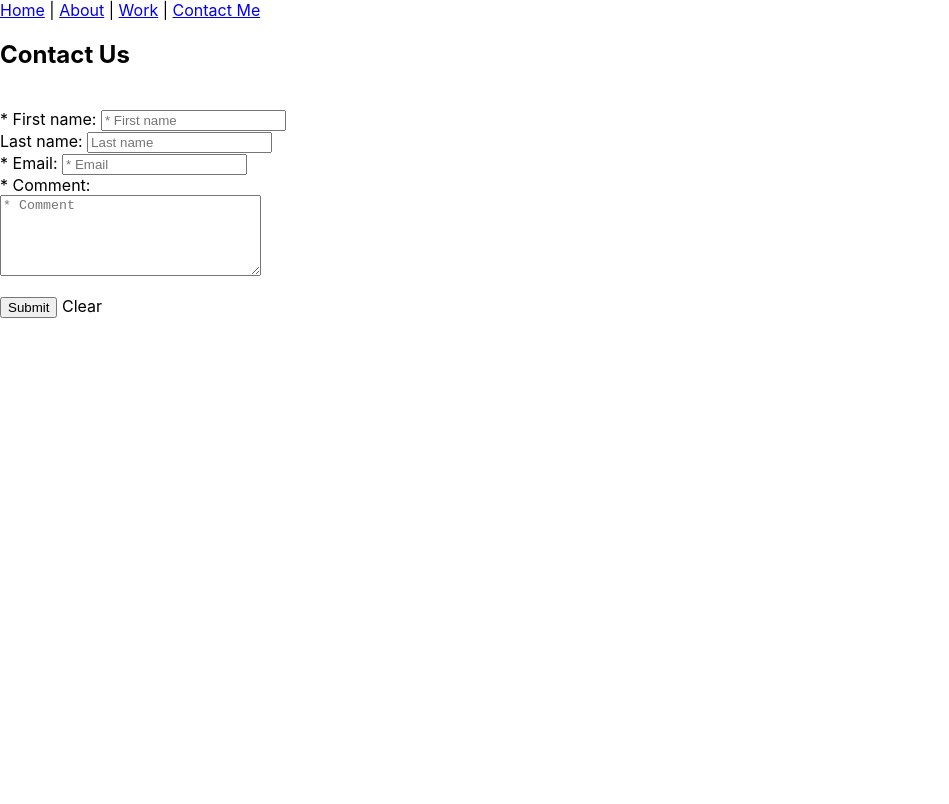
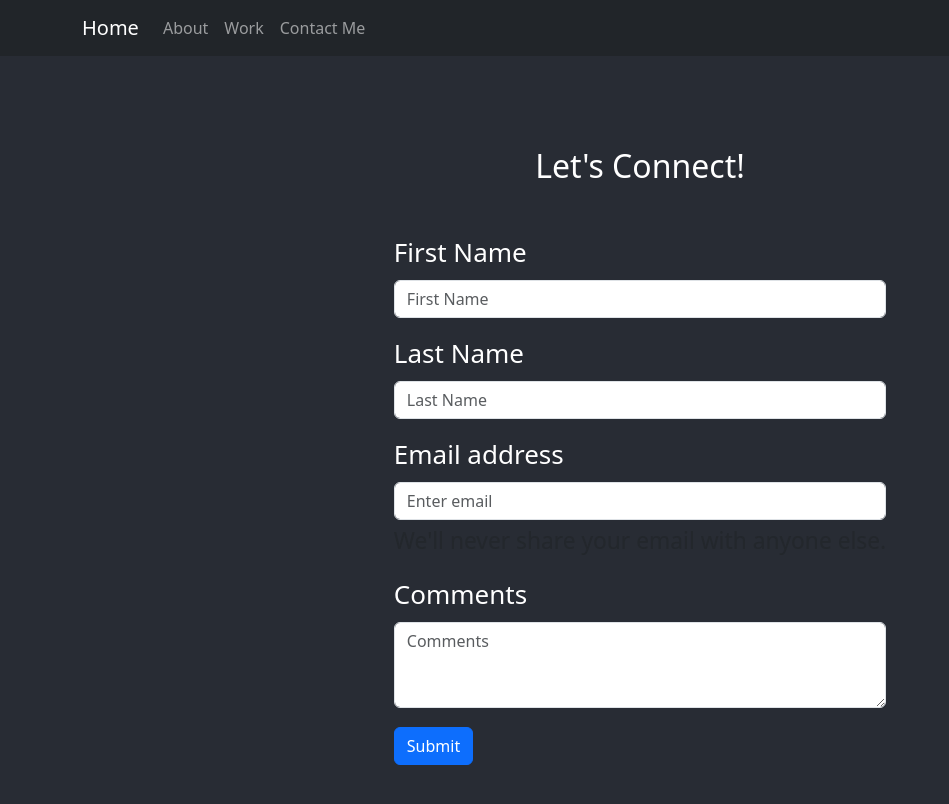
Before and after one commit to NatGallagher/Portfolio, a React (Create React App) app in the folder portfolio/: page /#/contact in a window 1280 px wide. Shown: the top 804 px of the page, without its empty margins (0-949 px from the left). Built offline with nearby package versions, Linux system fonts and the light colour scheme.

Commit message:
navbar added and contact form styled

```diff
--- a/portfolio/package.json
+++ b/portfolio/package.json
@@ -7,7 +7,9 @@
     "@testing-library/jest-dom": "^6.6.3",
     "@testing-library/react": "^16.3.0",
     "@testing-library/user-event": "^13.5.0",
+    "bootstrap": "^5.3.6",
     "react": "^19.1.0",
+    "react-bootstrap": "^2.10.10",
     "react-dom": "^19.1.0",
     "react-scripts": "5.0.1",
     "web-vitals": "^2.1.4"
--- a/portfolio/src/App.js
+++ b/portfolio/src/App.js
@@ -4,6 +4,8 @@ import About from "./components/About";
 import Contact from "./components/Contact";
 import Work from "./components/Work";
 import NavBar from "./components/NavBar";
+import 'bootstrap/dist/css/bootstrap.min.css';
+import "./App.css"
 
 function App() {
   return (
--- a/portfolio/src/components/Contact.js
+++ b/portfolio/src/components/Contact.js
@@ -1,30 +1,46 @@
+import Button from 'react-bootstrap/Button';
+import Form from 'react-bootstrap/Form';
+
 function Contact() {
     return (
         <>
-            <>
-        <div>
-          <h2>Contact Us</h2>
+        <div className="App-header">
+          <h2>Let's Connect!</h2>
           <div>
 
           </div>
           <br/>
-          <form>
-              <div>
-                  <span>* First name: </span> <input type="text" maxLength={25} placeholder="* First name" required/>
-                  <br/>
-                  <span>Last name: </span> <input type="text" maxLength={25} placeholder="Last name"/>
-                  <br/>
-                  <span>* Email: </span> <input type="text" maxLength={100} placeholder="* Email" required/>
-                  <br/>
-                  <span>* Comment: </span>
-                  <br/><textarea rows={5} cols={30} maxLength={100} placeholder="* Comment" required></textarea>
-                  <p></p>
-                  <button>Submit</button> {" "} <a>Clear</a>
-              </div>
-          </form>
+        <Form>
+            <Form.Group className="mb-3" controlId="formBasicName">
+                <Form.Label>First Name</Form.Label>
+                <Form.Control type="name" placeholder="First Name" />
+            </Form.Group>
+            <Form.Group className="mb-3" controlId="formBasicName">
+                <Form.Label>Last Name</Form.Label>
+                <Form.Control type="name" placeholder="Last Name" />
+            </Form.Group>
+            <Form.Group className="mb-3" controlId="formBasicEmail">
+                <Form.Label>Email address</Form.Label>
+                <Form.Control type="email" placeholder="Enter email" />
+                <Form.Text className="text-muted">
+                We'll never share your email with anyone else.
+                </Form.Text>
+            </Form.Group>
+            <Form.Group className="mb-3" controlId="exampleForm.ControlTextarea1">
+                <Form.Label>Comments</Form.Label>
+                <Form.Control
+                    as="textarea"
+                    rows={3}
+                    placeholder="Comments"
+                />
+            </Form.Group>
+            <Button variant="primary" type="submit">
+                Submit
+            </Button>
+        </Form>
       </div>
       </>
-        </>
+
     )
 }
 
--- a/portfolio/src/components/NavBar.js
+++ b/portfolio/src/components/NavBar.js
@@ -1,13 +1,20 @@
-import { Link } from "react-router-dom";
+import Container from 'react-bootstrap/Container';
+import Nav from 'react-bootstrap/Nav';
+import Navbar from 'react-bootstrap/Navbar';
+
 function NavBar() {
     return (
       <>
-          <nav>
-            <Link to="/">Home</Link> {" | "}
-            <Link to="/about">About</Link> {" | "}
-            <Link to="/work">Work</Link> {" | "}
-            <Link to="/contact">Contact Me</Link>
-          </nav>
+         <Navbar bg="dark" data-bs-theme="dark">
+        <Container>
+          <Navbar.Brand href="/">Home</Navbar.Brand>
+          <Nav className="me-auto">
+            <Nav.Link href="#/about">About</Nav.Link>
+            <Nav.Link href="#/work">Work</Nav.Link>
+            <Nav.Link href="#/contact">Contact Me</Nav.Link>
+          </Nav>
+        </Container>
+      </Navbar>
       </>
     );
 }
```
Also changed, not shown: 2 other files (tests, documents, lock files or other folders).
